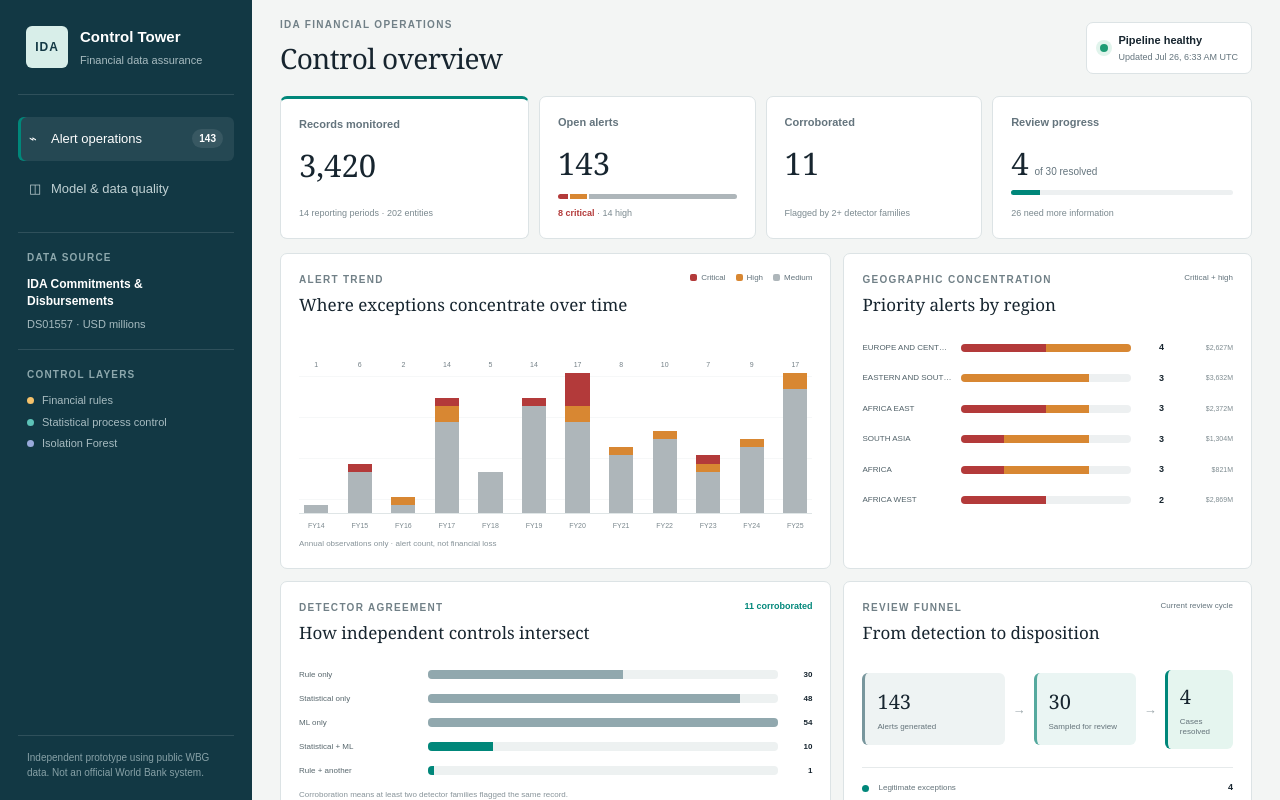
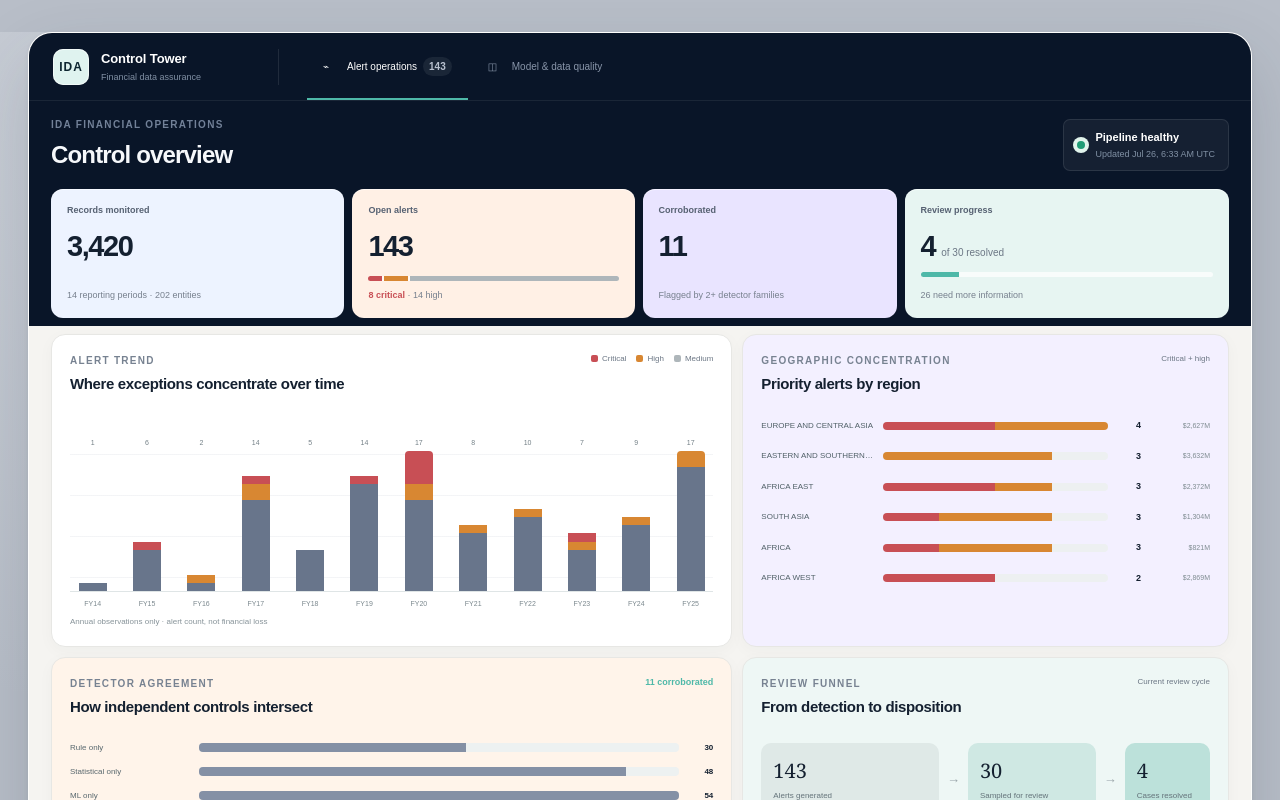
Before and after one commit to nicolaasheru/ida-financial-data-control-tower, a Next.js app in the folder dashboard/: page / in a window 1280 px wide. Shown: the top 800 px of the page. Built offline with nearby package versions, Linux system fonts and the light colour scheme.

Commit message:
Redesign dashboard visual system

```diff
--- a/dashboard/app/globals.css
+++ b/dashboard/app/globals.css
@@ -229,3 +229,286 @@ td span:not(.severity-pill):not(.corroborated):not(.review-state) { display: blo
   .funnel { grid-template-columns: 1fr; }.funnel > b { transform: rotate(90deg); text-align: center; }
   .agreement-bars > div { grid-template-columns: 95px 1fr 22px; }
 }
+
+/* Phase 2 visual direction: compact editorial control workspace */
+:root {
+  --ink: #142030;
+  --muted: #6c7785;
+  --line: #e4e6ea;
+  --canvas: #b8bec8;
+  --paper: #fbfaf8;
+  --navy: #091528;
+  --teal: #4eb8a8;
+  --teal-soft: #dff3ef;
+  --critical: #c84f55;
+  --critical-soft: #fbe7e8;
+  --high: #c17a34;
+  --high-soft: #fff0dd;
+  --medium: #697489;
+  --medium-soft: #edf0f5;
+}
+
+html { background: var(--canvas); }
+body {
+  min-width: 320px;
+  background:
+    radial-gradient(circle at 15% 5%, #cdd2da 0, transparent 31%),
+    radial-gradient(circle at 88% 90%, #aeb6c1 0, transparent 32%),
+    var(--canvas);
+}
+
+.app-shell {
+  display: block;
+  width: min(1540px, calc(100% - 56px));
+  min-height: calc(100vh - 64px);
+  margin: 32px auto;
+  overflow: hidden;
+  border: 1px solid #ffffff99;
+  border-radius: 24px;
+  background: var(--paper);
+  box-shadow: 0 28px 70px #2632432e, 0 2px 4px #26324314;
+}
+
+.sidebar {
+  position: static;
+  inset: auto;
+  width: 100%;
+  min-height: 68px;
+  padding: 0 24px;
+  flex-direction: row;
+  align-items: center;
+  gap: 28px;
+  background: var(--navy);
+  border-bottom: 1px solid #ffffff12;
+}
+
+.brand {
+  min-width: 226px;
+  padding: 0 28px 0 0;
+  border: 0;
+  border-right: 1px solid #ffffff18;
+}
+
+.brand-mark {
+  width: 36px;
+  height: 36px;
+  border-radius: 10px;
+  background: #dff3ef;
+  color: #0c2530;
+  box-shadow: inset 0 0 0 1px #ffffff99;
+}
+
+.brand strong { font-size: 13px; letter-spacing: -.01em; }
+.brand span { color: #8190a4; font-size: 9px; }
+
+nav {
+  display: flex;
+  align-items: stretch;
+  align-self: stretch;
+  gap: 4px;
+  margin: 0;
+}
+
+nav button {
+  width: auto;
+  min-width: 154px;
+  padding: 0 16px;
+  border-radius: 0;
+  grid-template-columns: 18px auto auto;
+  gap: 6px;
+  color: #8996aa;
+  font-size: 10px;
+}
+
+nav button:hover, nav button.active {
+  background: transparent;
+  color: white;
+}
+
+nav button.active {
+  box-shadow: inset 0 -2px var(--teal);
+}
+
+nav button b {
+  padding: 2px 6px;
+  background: #ffffff12;
+  color: #b8c1cf;
+}
+
+.sidebar-section, .sidebar .disclaimer { display: none; }
+
+.workspace {
+  position: relative;
+  width: 100%;
+  margin: 0;
+  padding: 0 22px 24px;
+  background:
+    linear-gradient(to bottom, var(--navy) 0 225px, #f5f4f1 225px 100%);
+}
+
+.topbar {
+  height: 88px;
+  color: white;
+}
+
+.topbar .eyebrow { color: #728198; }
+.topbar h1 {
+  color: #f6f8fb;
+  font-family: Arial, Helvetica, sans-serif;
+  font-size: 24px;
+  font-weight: 650;
+  letter-spacing: -.035em;
+}
+
+.run-status {
+  border-color: #ffffff18;
+  background: #ffffff0d;
+  color: white;
+}
+.run-status span { color: #8090a4; }
+
+.metrics {
+  position: relative;
+  z-index: 1;
+  grid-template-columns: 1.04fr 1fr .9fr 1.15fr;
+  gap: 8px;
+  margin-bottom: 16px;
+}
+
+.metric {
+  min-height: 128px;
+  padding: 15px 16px;
+  border: 0;
+  border-radius: 12px;
+  background: #edf3ff;
+  box-shadow: 0 1px 0 #ffffff80 inset;
+}
+
+.metric:nth-child(2) { background: #fff0e5; }
+.metric:nth-child(3) { background: #e9e4ff; }
+.metric:nth-child(4) { background: #e7f5f2; }
+.metric.primary { border: 0; }
+.metric > span { color: #566172; font-size: 9px; }
+.metric > strong, .progress-value strong {
+  margin-top: 7px;
+  font-family: Arial, Helvetica, sans-serif;
+  font-size: 29px;
+  font-weight: 680;
+  letter-spacing: -.05em;
+}
+.metric small { color: #77808e; }
+.severity-strip, .progress { background: #ffffffb3; }
+
+.visual-grid {
+  grid-template-columns: 1.4fr 1fr;
+  gap: 10px;
+  margin-bottom: 10px;
+}
+
+.visual-card {
+  min-height: 270px;
+  border-color: #e7e7e4;
+  border-radius: 14px;
+  background: #fff;
+  box-shadow: 0 4px 16px #29333f08;
+}
+
+.visual-card:nth-child(2) { background: #f3f0ff; }
+.visual-card:nth-child(3) { background: #fff4ea; }
+.visual-card:nth-child(4) { background: #eef7f5; }
+
+.visual-heading h2,
+.panel-heading h2,
+.detail-panel h2,
+.quality-card h2 {
+  font-family: Arial, Helvetica, sans-serif;
+  font-weight: 650;
+  letter-spacing: -.025em;
+}
+
+.visual-heading h2 { font-size: 15px; }
+.visual-card .eyebrow { color: #778291; }
+.stacked-chart { background: repeating-linear-gradient(to bottom, transparent, transparent 40px, #e8eaee 41px); }
+.stack-track { border-radius: 4px 4px 0 0; overflow: hidden; }
+.medium-stack { background: #68758b; }
+.agreement-bars i { background: #8490a5; }
+.agreement-bars .agreed i { background: #7767c7; }
+.funnel-step { border: 0; border-radius: 10px; background: #dfe9e7; }
+.funnel-step.sampled { background: #cfe8e3; }
+.funnel-step.resolved { background: #bce1da; }
+
+.operations {
+  grid-template-columns: minmax(670px, 1fr) 354px;
+  gap: 10px;
+}
+
+.queue-panel, .detail-panel, .quality-card {
+  border-color: #e6e7e5;
+  border-radius: 14px;
+  box-shadow: 0 4px 16px #29333f08;
+}
+
+.panel-heading { padding: 17px 18px 12px; }
+.panel-heading h2 { font-size: 17px; }
+.filters { gap: 5px; }
+.filters input, .filters select {
+  border-color: #e5e7e9;
+  border-radius: 8px;
+  background: #f8f9fa;
+}
+
+th {
+  background: #f4f5f6;
+  color: #7b8491;
+}
+
+tbody tr.selected { background: #edf6f4; }
+.table-wrap tbody tr:hover { background: #f6f7f8; }
+
+.detail-panel {
+  top: 10px;
+  padding: 17px;
+  background: #fff;
+}
+
+.amount-comparison { border-radius: 10px; background: #f2f4f7; }
+.evidence-box { border-radius: 0 8px 8px 0; background: #f2f4f7; }
+.review-card { border-color: #dce8e5; border-radius: 10px; background: #eef6f4; }
+
+.quality-grid { gap: 10px; }
+.quality-card {
+  min-height: 235px;
+  border: 0;
+  background: white;
+}
+.hero-quality {
+  min-height: 275px;
+  background: #edf3ff;
+}
+.quality-card:nth-child(2) { background: #fff0e5; }
+.quality-card:nth-child(3) { background: #e9e4ff; }
+.quality-card:nth-child(4) { background: #e7f5f2; }
+.layer-list i { background: #4c7cab; }
+.detector-bars i { background: #7767c7; }
+
+@media (max-width: 1180px) {
+  .app-shell { width: calc(100% - 28px); margin: 14px auto; }
+  .operations { grid-template-columns: 1fr; }
+  .visual-grid { grid-template-columns: 1fr; }
+}
+
+@media (max-width: 820px) {
+  .app-shell { width: 100%; min-height: 100vh; margin: 0; border: 0; border-radius: 0; }
+  .sidebar { min-height: auto; padding: 12px 14px; display: block; }
+  .brand { border: 0; padding: 0 0 10px; }
+  nav { display: grid; grid-template-columns: 1fr 1fr; height: 42px; }
+  nav button { min-width: 0; border-radius: 8px; }
+  nav button.active { background: #ffffff0d; box-shadow: inset 0 -2px var(--teal); }
+  .workspace { padding-inline: 12px; background: linear-gradient(to bottom, var(--navy) 0 330px, #f5f4f1 330px 100%); }
+  .metrics { grid-template-columns: 1fr 1fr; }
+}
+
+@media (max-width: 520px) {
+  .metrics { grid-template-columns: 1fr; }
+  .workspace { background: linear-gradient(to bottom, var(--navy) 0 600px, #f5f4f1 600px 100%); }
+}
```
